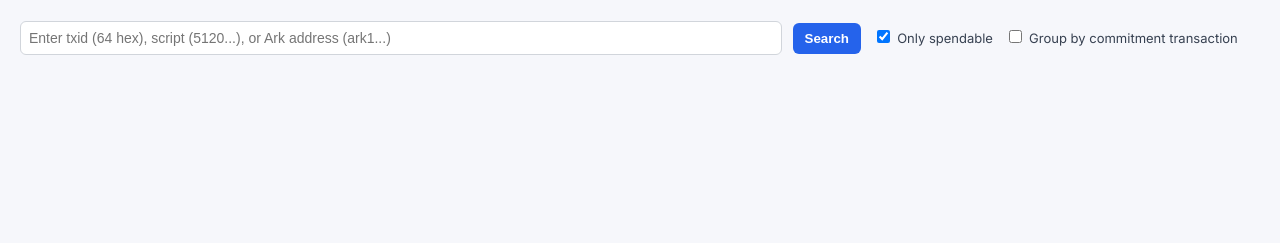
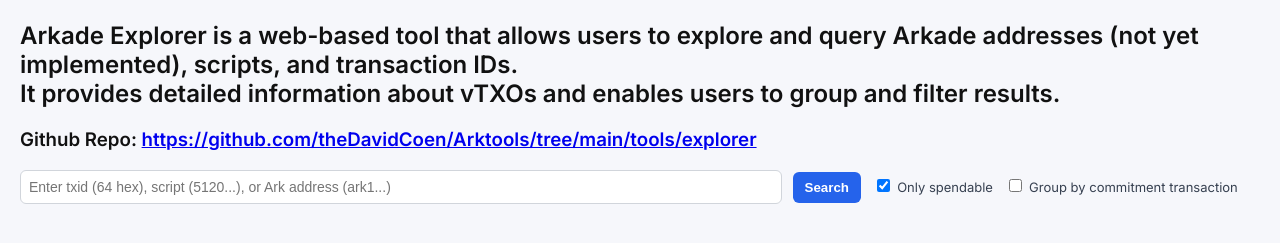
Before and after one commit to theDavidCoen/Arktools, a plain HTML site: page tools/explorer/index.html in a window 1280 px wide. Shown: the part 57-300 px from the top of the page. Drawn offline with Linux system fonts and the light colour scheme.

Commit message:
Added description

```diff
--- a/tools/explorer/index.html
+++ b/tools/explorer/index.html
@@ -30,7 +30,9 @@
     <img src="https://mintlify.s3.us-west-1.amazonaws.com/arkade/logo/light.svg" alt="Arkade Logo" />
     <h1>Explorer</h1>
   </header>
+<h2>Arkade Explorer is a web-based tool that allows users to explore and query Arkade addresses (not yet implemented), scripts, and transaction IDs. <br>It provides detailed information about vTXOs and enables users to group and filter results.</h2>
 
+<h3>Github Repo: <a href="https://github.com/theDavidCoen/Arktools/tree/main/tools/explorer" target="_blank">https://github.com/theDavidCoen/Arktools/tree/main/tools/explorer</a></h3>
   <input id="search" placeholder="Enter txid (64 hex), script (5120...), or Ark address (ark1...)" />
   <button onclick="explore()">Search</button>
   <label><input type="checkbox" id="spendableOnly" checked onchange="refreshBalance()"> Only spendable</label>
```
